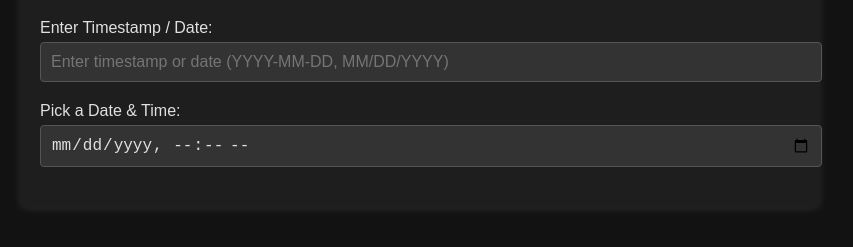
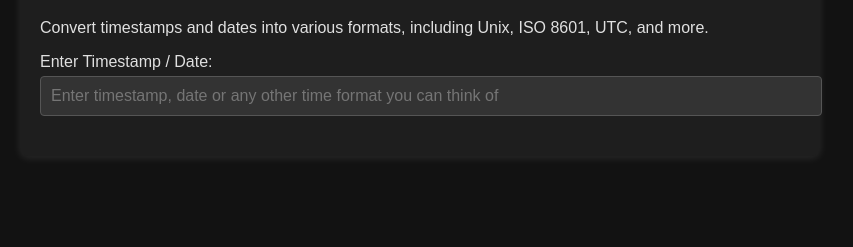
Before and after one commit to aljazceru/timeconvert.org, a plain HTML site: page index.html in a window 1280 px wide. Shown: the part 101-348 px from the top of the page, without its empty margins (220-1073 px from the left). Drawn offline with Linux system fonts and the light colour scheme.

Commit message:
remove date picker, change text

```diff
--- a/index.html
+++ b/index.html
@@ -3,7 +3,8 @@
 <head>
     <meta charset="UTF-8">
     <meta name="viewport" content="width=device-width, initial-scale=1.0">
-    <title>Time Format Converter</title>
+    <meta name="description" content="Convert timestamps and dates into multiple formats instantly. Supports Unix, ISO 8601, UTC, and more.">
+    <title>Time Format Converter | Convert Timestamps Instantly</title>
     <style>
         body {
             font-family: Arial, sans-serif;
@@ -64,16 +65,15 @@
 <body>
     <div class="container">
         <h1>Time Format Converter</h1>
+        <p>Convert timestamps and dates into various formats, including Unix, ISO 8601, UTC, and more.</p>
 
         <div class="input-group">
             <label for="timeInput">Enter Timestamp / Date:</label>
-            <input type="text" id="timeInput" placeholder="Enter timestamp or date (YYYY-MM-DD, MM/DD/YYYY)">
+            <input type="text" id="timeInput" placeholder="Enter timestamp, date or any other time format you can think of">
         </div>
 
-        <div class="input-group">
-            <label for="datePicker">Pick a Date & Time:</label>
-            <input type="datetime-local" id="datePicker">
-        </div>
+	</div>
+
 
         <div class="formats" id="result"></div>
     </div>
```
